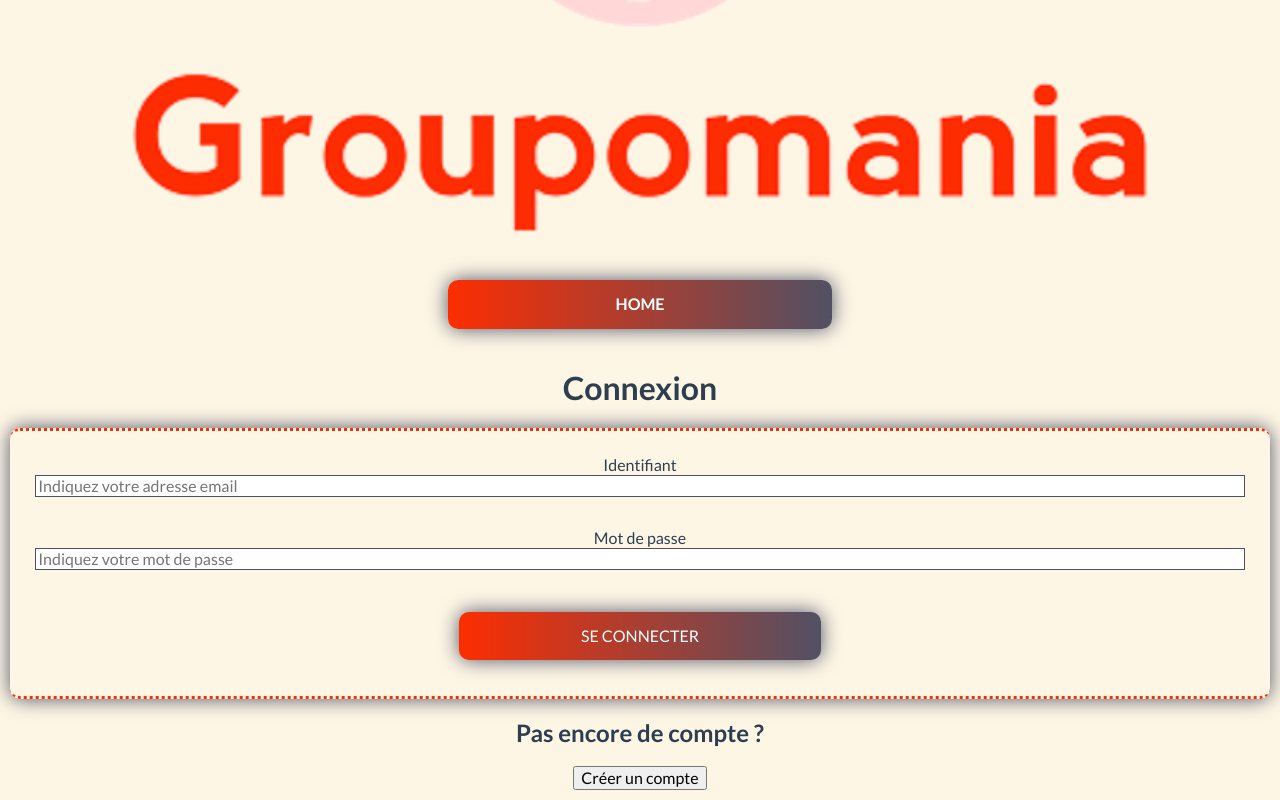
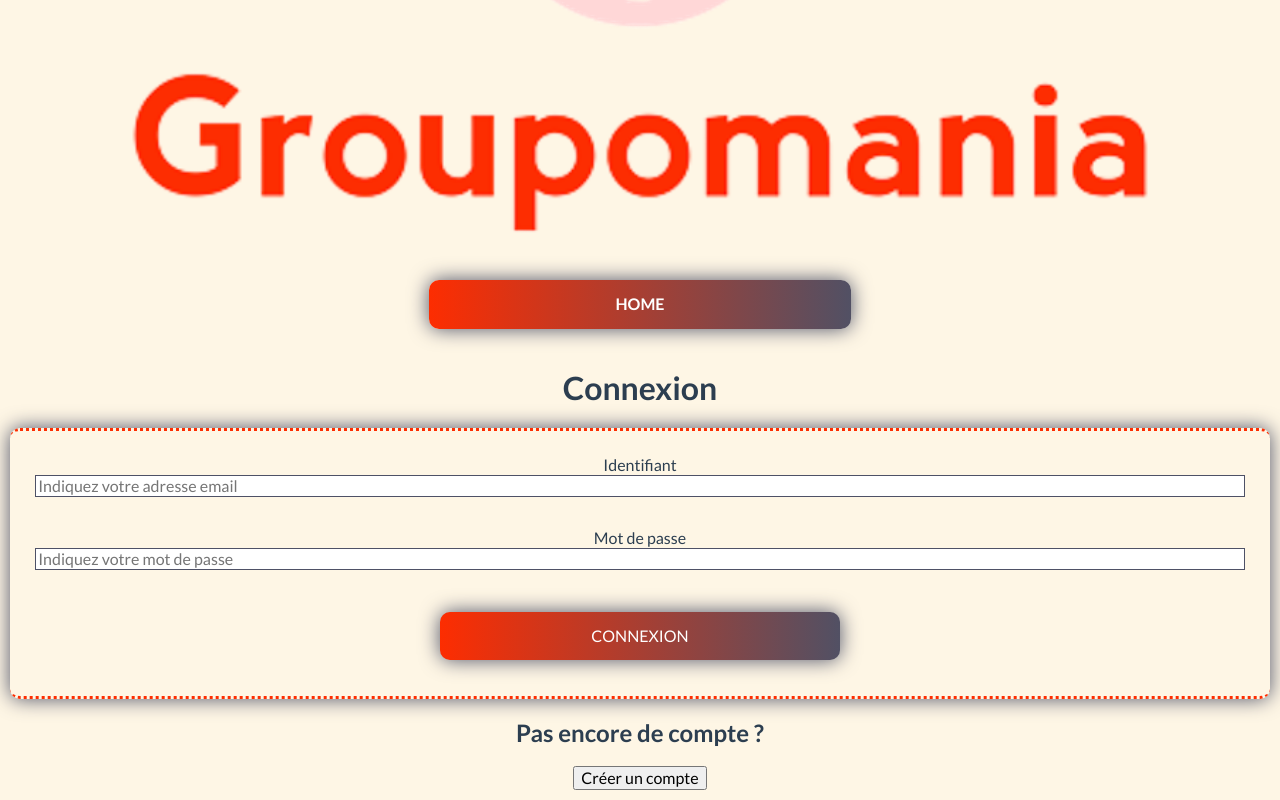
Before and after one commit to candipy/Groupomania_martinez_julie, a Vue app in the folder front/: page /login in a window 1280 px wide. Shown: the part 322-1122 px from the top of the page. Built offline with nearby package versions, Linux system fonts and the light colour scheme.

Commit message:
front btn

```diff
--- a/front/src/views/LoginView.vue
+++ b/front/src/views/LoginView.vue
@@ -34,7 +34,7 @@
           <p class="form__error"><!-- validation --></p>
         </div>
 
-        <button class="btn-grad" type="submit">Se connecter</button>
+        <button class="btn-grad" type="submit">Connexion</button>
       </form>
     </div>
     <h2>Pas encore de compte ?</h2>
@@ -107,7 +107,7 @@
     #fd2d01 100%
   );
   margin: 10px;
-  padding: 15px 45px;
+  padding: 15px;
   text-align: center;
   text-transform: uppercase;
   transition: 0.5s;
@@ -116,7 +116,7 @@
   box-shadow: 0 0 20px #4e5166;
   border-radius: 10px;
   display: block;
-  width: 30%;
+  width: 33%;
   border: none;
 }
 
```
